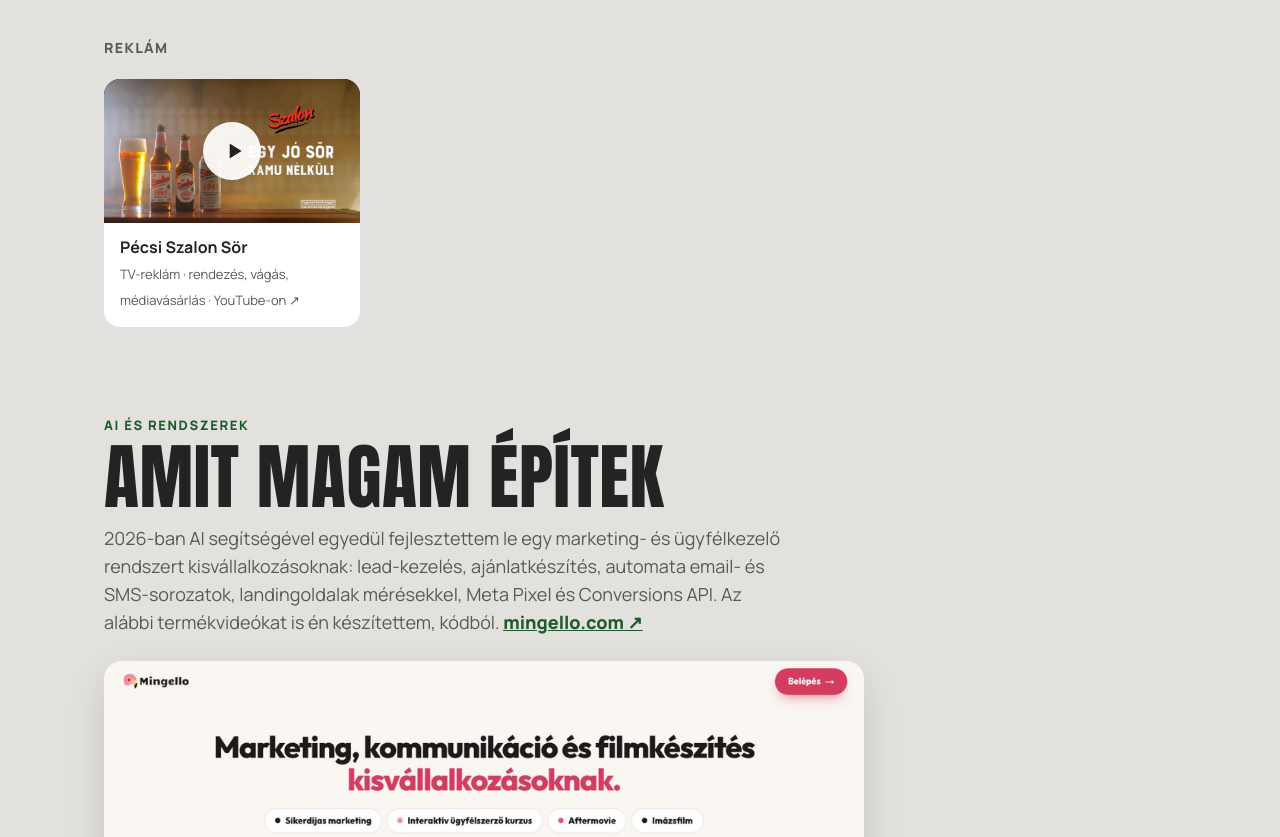
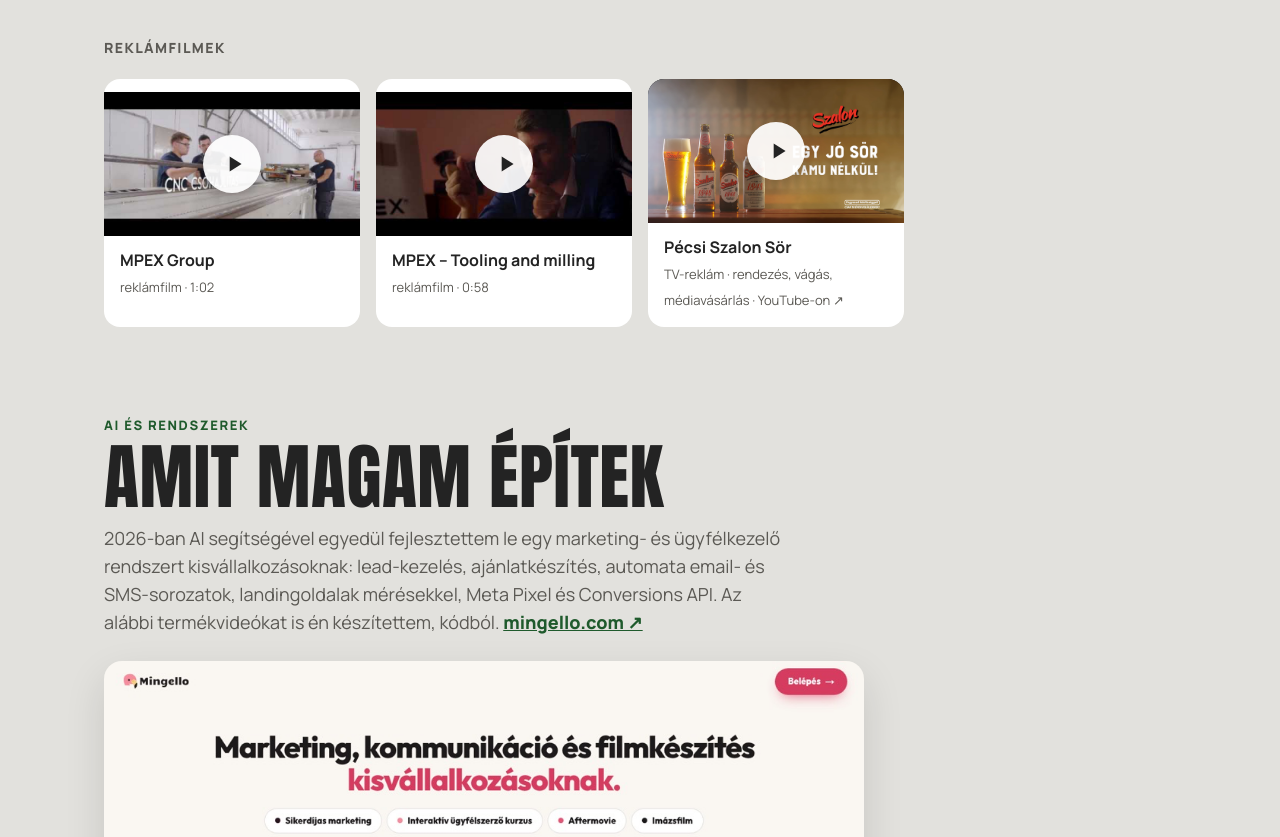
Before and after one commit to velkeiotto/ottovelkei-portfolio, a plain HTML site: page index.html in a window 1280 px wide. Shown: the part 3842-4679 px from the top of the page. Drawn offline with Linux system fonts and the light colour scheme.

Commit message:
Két MPEX reklámfilm a Reklámfilmek közé
Co-Authored-By: Claude Opus 5.5 <noreply@anthropic.com>

```diff
--- a/index.html
+++ b/index.html
@@ -267,8 +267,10 @@
       <a class="film ext" href="https://www.youtube.com/watch?v=Mo7zlerDaHo" target="_blank" rel="noopener"><div class="thumb"><img src="img/refs/Mo7zlerDaHo.jpg" alt="" loading="lazy"></div><div class="meta"><b>Ifjúsági fesztivál</b><span>aftermovie · 1:59 · YouTube-on ↗</span></div></a>
     </div>
 
-    <h4 class="sub">Reklám</h4>
+    <h4 class="sub">Reklámfilmek</h4>
     <div class="grid">
+      <button class="film" data-yt="zJK6fXROEvM"><div class="thumb"><img src="img/refs/zJK6fXROEvM.jpg" alt="" loading="lazy"></div><div class="meta"><b>MPEX Group</b><span>reklámfilm · 1:02</span></div></button>
+      <button class="film" data-yt="AB9JjqTOsWM"><div class="thumb"><img src="img/refs/AB9JjqTOsWM.jpg" alt="" loading="lazy"></div><div class="meta"><b>MPEX – Tooling and milling</b><span>reklámfilm · 0:58</span></div></button>
       <a class="film ext" href="https://www.youtube.com/watch?v=Sd1O7PkeVOM" target="_blank" rel="noopener"><div class="thumb"><img src="img/szalon.png" alt="" loading="lazy"></div><div class="meta"><b>Pécsi Szalon Sör</b><span>TV-reklám · rendezés, vágás, médiavásárlás · YouTube-on ↗</span></div></a>
     </div>
   </div>
```
Also changed, not shown: img/refs/AB9JjqTOsWM.jpg (added), img/refs/zJK6fXROEvM.jpg (added).
